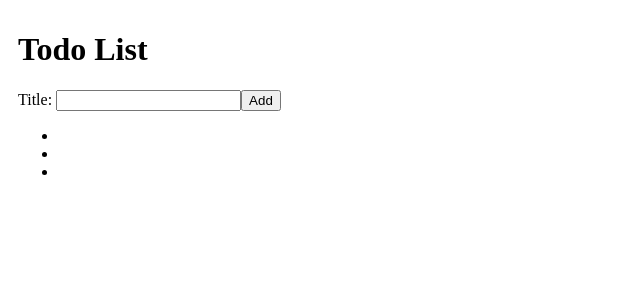
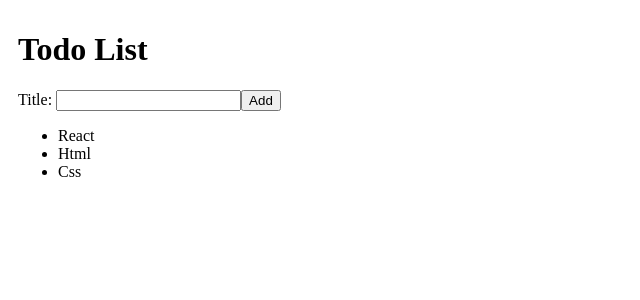
Before and after one commit to Code-the-Dream-School/ctd-react-egret, a React (Create React App) app: page / in a window 1280 px wide. Shown: the top 300 px of the page, without its empty margins (0-640 px from the left). Built offline with nearby package versions, Linux system fonts and the light colour scheme; the HTML template or start-up script is replaced by a standard one.

Commit message:
adding item

```diff
--- a/src/AddTodoForm.js
+++ b/src/AddTodoForm.js
@@ -1,11 +1,17 @@
 import React from 'react'
 
 const AddTodoForm = () => {
+    const handleAddTodo = (event) => {
+        event.preventDefault();
+        event.target.name;
+        console.log(todoTitle)
+
+    }
     return (
         <div>
         <form>
             <label htmlFor="todoTitle" >Title: </label>
-            <input id="todoTitle" type="text"/>
+            <input id="todoTitle" type="text" name="title"/>
             <button>Add</button>
         </form>
         </div>
--- a/src/TodoList.js
+++ b/src/TodoList.js
@@ -20,7 +20,7 @@ const todoList = [
       return (
         <ul>
             {todoList.map((todo) => (
-              <TodoListItem todo={todo.id} />
+              <TodoListItem todo={todo.id} todo={todo}/>
             ))}
         </ul>
       )
```
